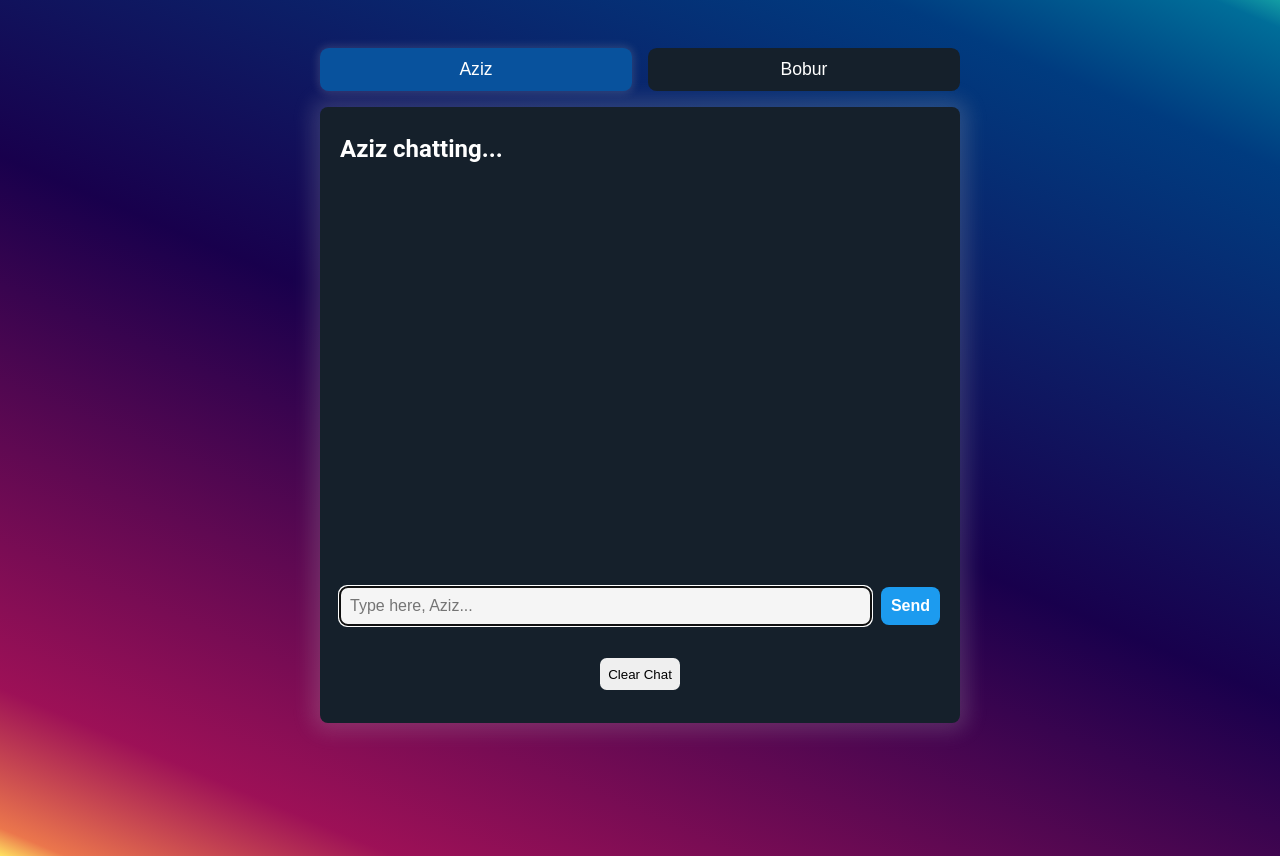
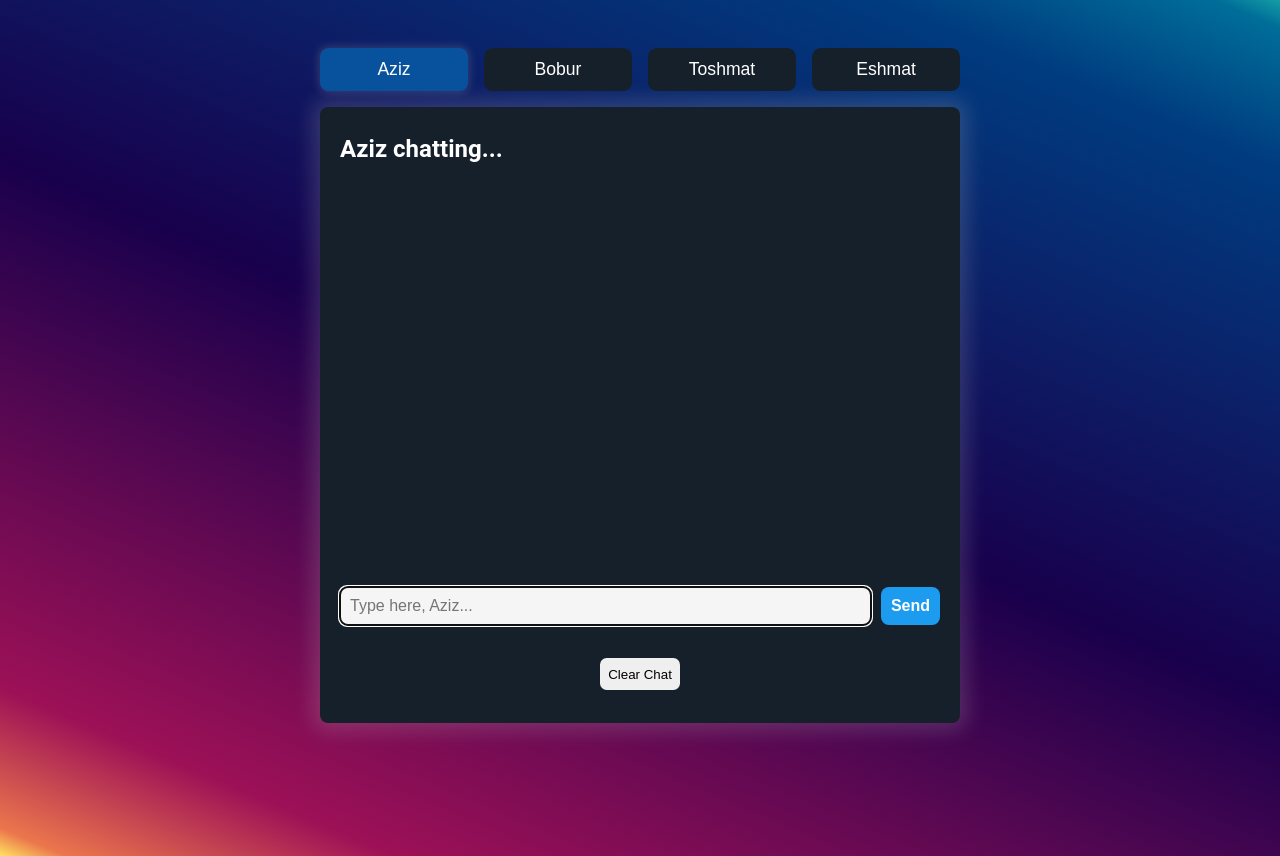
Before and after one commit to Belix-company/MyChat, a website: page index.html in a window 1280 px wide. Both pictures are taken after a click on the button "Aziz". Drawn offline with Linux system fonts and the light colour scheme.

Commit message:
just type

```diff
--- a/index.html
+++ b/index.html
@@ -8,8 +8,10 @@
   </head>
   <body>
     <div class="person-selector">
-      <button class="button person-selector-button active-person" id="john-selector">Aziz</button>
-      <button class="button person-selector-button" id="jane-selector">Bobur</button>
+      <button class="button person-selector-button" id="aziz-selector">Aziz</button>
+      <button class="button person-selector-button" id="bobur-selector">Bobur</button>
+      <button class="button person-selector-button" id="toshmat-selector">Toshmat</button>
+      <button class="button person-selector-button" id="eshmat-selector">Eshmat</button>
     </div>
     <div class="chat-container">
       <h2 class="chat-header">Aziz chatting...</h2>
--- a/script.js
+++ b/script.js
@@ -1,5 +1,7 @@
-const azizSelectorBtn = document.querySelector('#john-selector')
-const boburSelectorBtn = document.querySelector('#jane-selector')
+const azizSelectorBtn = document.querySelector('#aziz-selector')
+const boburSelectorBtn = document.querySelector('#bobur-selector')
+const toshmatSelectorBtn = document.querySelector('#toshmat-selector')
+const eshmatSelectorBtn = document.querySelector('#eshmat-selector')
 const chatHeader = document.querySelector('.chat-header')
 const chatMessages = document.querySelector('.chat-messages')
 const chatInputForm = document.querySelector('.chat-input-form')
@@ -9,7 +11,7 @@ const clearChatBtn = document.querySelector('.clear-chat-button')
 const messages = JSON.parse(localStorage.getItem('messages')) || []
 
 const createChatMessageElement = (message) => `
-  <div class="message ${message.sender === 'Aziz' ? 'blue-bg' : 'gray-bg'}">
+  <div >
     <div class="message-sender">${message.sender}</div>
     <div class="message-text">${message.text}</div>
     <div class="message-timestamp">${message.timestamp}</div>
@@ -27,11 +29,15 @@ const updateMessageSender = (name) => {
 
   if (name === 'Aziz') {
     azizSelectorBtn.classList.add('active-person')
-    boburSelectorBtn.classList.remove('active-person')
   }
   if (name === 'Bobur') {
-    azizSelectorBtn.classList.add('active-person')
-    boburSelectorBtn.classList.remove('active-person')
+    boburSelectorBtn.classList.add('active-person')
+  }
+  else if (name === 'Toshmat') {
+    toshmatSelectorBtn.classList.add('active-person')
+  }
+  else if (name === 'Eshmat') {
+    eshmatSelectorBtn.classList.add('active-person')
   }
 
   chatInput.focus()
@@ -39,6 +45,8 @@ const updateMessageSender = (name) => {
 
 azizSelectorBtn.onclick = () => updateMessageSender('Aziz')
 boburSelectorBtn.onclick = () => updateMessageSender('Bobur')
+toshmatSelectorBtn.onclick = () => updateMessageSender('Toshmat')
+eshmatSelectorBtn.onclick = () => updateMessageSender('Eshmat')
 
 const sendMessage = (e) => {
   e.preventDefault()
--- a/style.css
+++ b/style.css
@@ -25,6 +25,7 @@ body {
 
 .button:active {
   transform: translateY(2px);
+  /* background-color: blue; */
 }
 
 .person-selector {
```
Also changed, not shown: package.json (added, +19 -0 lines). Lines whose indentation alone changed are shown as unchanged.
